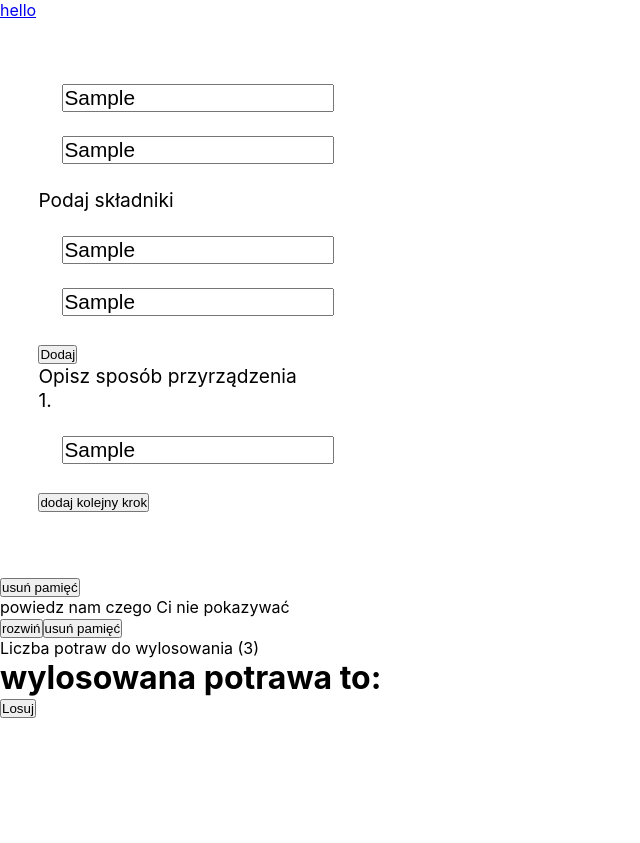
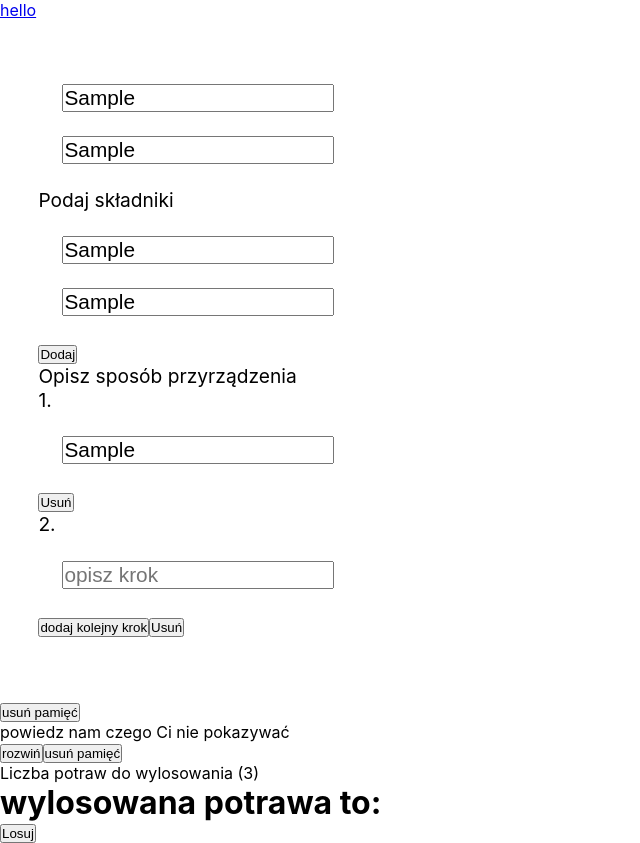
Before and after one commit to atrykp/what-s-for-dinner-react-app, a React (Create React App) app: page /addDish in a window 1280 px wide. Both pictures are taken after typing "Sample", "Sample", "Sample", "Sample", "Sample" into the empty fields and a click on the button "dodaj kolejny krok". Shown: the whole page, without its empty margins (0-640 px from the left). Before the commit the page ends 800 px from the top, so only its background shows below. Built offline with nearby package versions, Linux system fonts and the light colour scheme.

Commit message:
add fuction to add steps section in form AddDish.js

```diff
--- a/src/pages/AddDish.js
+++ b/src/pages/AddDish.js
@@ -36,8 +36,22 @@ const AddDish = () => {
   const changeStepInput = (e, index) => {
     const { name, value } = e.target;
     const dishObj = { ...dish };
-    const stepsArr = dishObj.steps;
-    stepsArr[index][name] = value;
+    dishObj.steps[index].number = index + 1;
+    dishObj.steps[index][name] = value;
+    setDish(dishObj);
+  };
+  const addStepsInput = () => {
+    const dishObj = { ...dish };
+    const stepsArr = [...dishObj.steps, { number: "", value: "" }];
+    dishObj.steps = stepsArr;
+    setDish(dishObj);
+  };
+  const removeStep = (index) => {
+    const dishObj = { ...dish };
+    const stepsArr = [...dishObj.steps];
+    stepsArr.splice(index, 1);
+    dishObj.steps = stepsArr;
+    setDish(dishObj);
   };
   const saveDish = (e) => {
     e.preventDefault();
@@ -46,10 +60,20 @@ const AddDish = () => {
     return (
       <div className="stepsBox">
         <span>{i + 1}.</span>
-        <input type="text" placeholder="opisz krok" />
+        <input
+          type="text"
+          placeholder="opisz krok"
+          onChange={(e) => changeStepInput(e, i)}
+          value={x.value}
+          name="value"
+        />
         <div className="stepsBtns">
-          {dish.steps.length - 1 === i && <button>dodaj kolejny krok</button>}
-          {dish.steps.length !== 1 && <button>Usuń</button>}
+          {dish.steps.length - 1 === i && (
+            <button onClick={addStepsInput}>dodaj kolejny krok</button>
+          )}
+          {dish.steps.length !== 1 && (
+            <button onClick={() => removeStep(i)}>Usuń</button>
+          )}
         </div>
       </div>
     );
```
Also changed, not shown: 1 other file (tests, documents, lock files or other folders).
